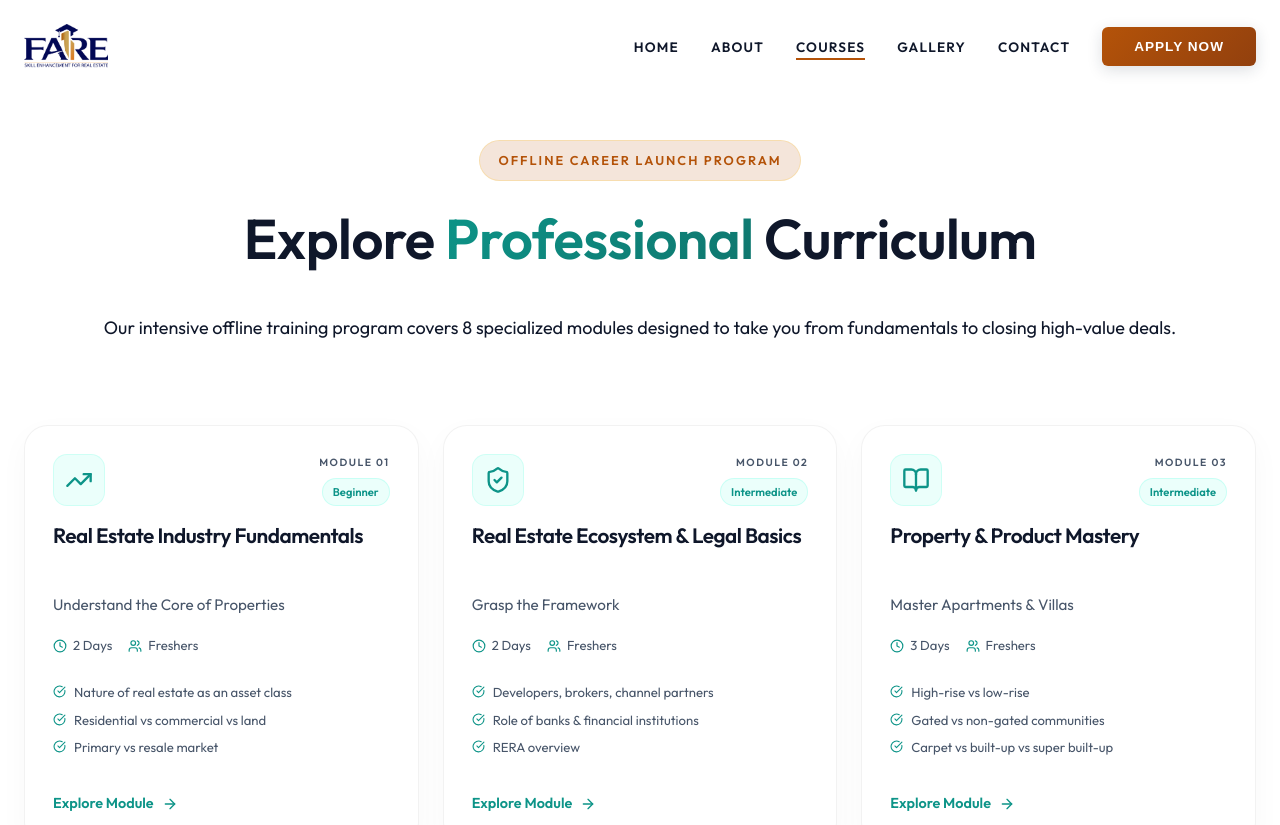
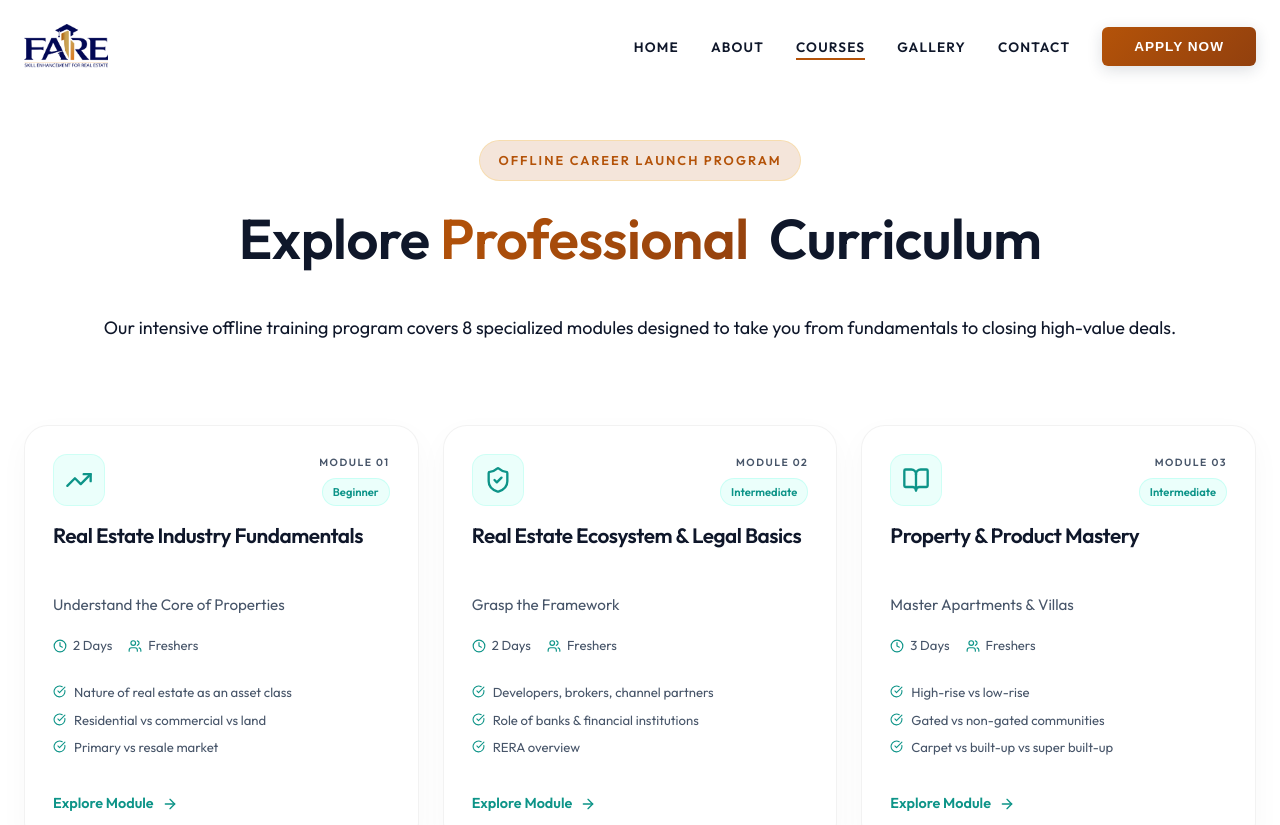
Before and after one commit to charankumardigitalraiz-max/Fare-Dark-theme, a React (Vite) app: page /courses in a window 1280 px wide. Shown: the top 825 px of the page. Built offline with nearby package versions, Linux system fonts and the light colour scheme.

Commit message:
some text colors has been update

```diff
--- a/src/pages/AboutPage.jsx
+++ b/src/pages/AboutPage.jsx
@@ -43,7 +43,7 @@ const AboutPage = () => {
                                 transition={{ delay: 0.2 }}
                                 className="luxury-title text-3xl lg:text-4xl mb-8"
                             >
-                                Pioneering <span className="primary-text">Elite</span> <br />
+                                Pioneering <span className="modern-text-gradient">Elite</span> <br />
                                 Real Estate Education
                             </motion.h1>
                             <motion.p
--- a/src/pages/CoursesPage.jsx
+++ b/src/pages/CoursesPage.jsx
@@ -23,7 +23,7 @@ const CoursesPage = () => {
                         transition={{ delay: 0.2 }}
                         className="luxury-title text-4xl mb-8"
                     >
-                        Explore <span className="primary-text">Professional</span> Curriculum
+                        Explore <span className="modern-text-gradient">Professional</span> Curriculum
                     </motion.h1>
                     <motion.p
                         initial={{ opacity: 0, y: 30 }}
```
